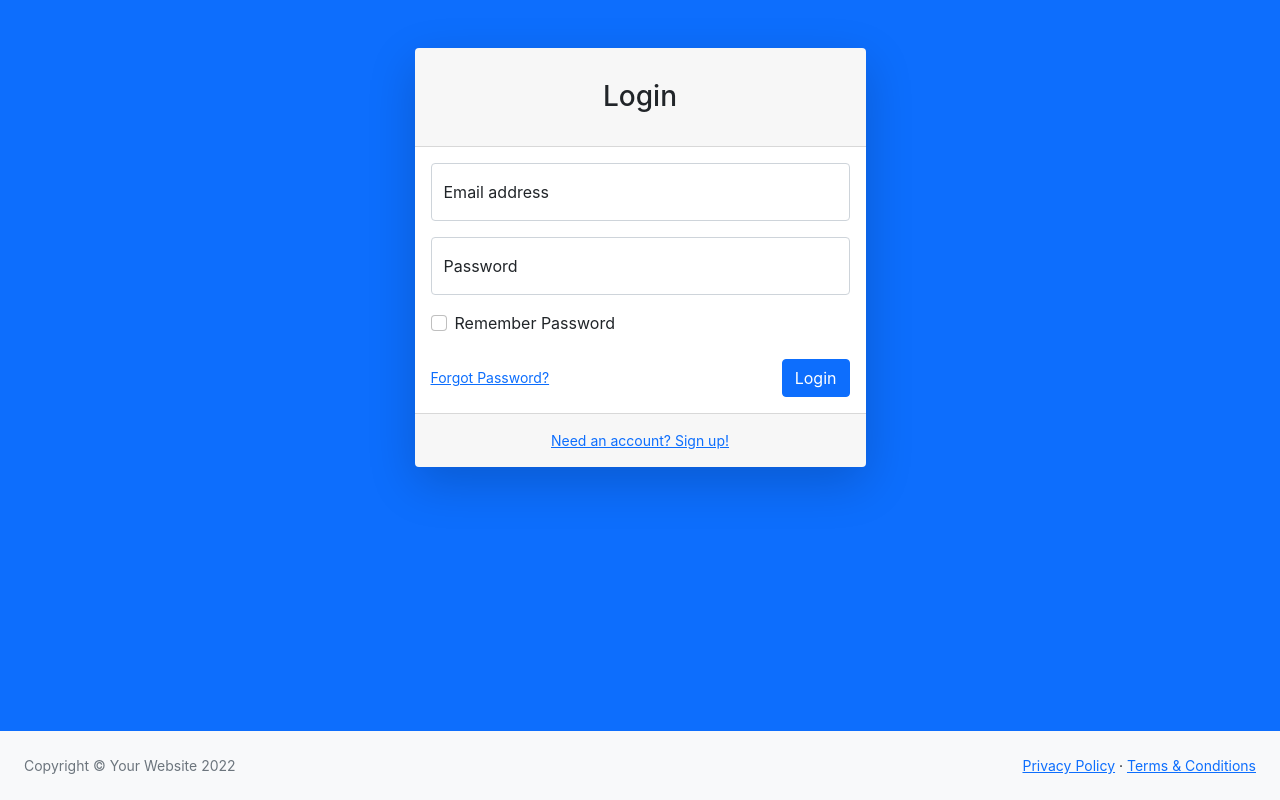
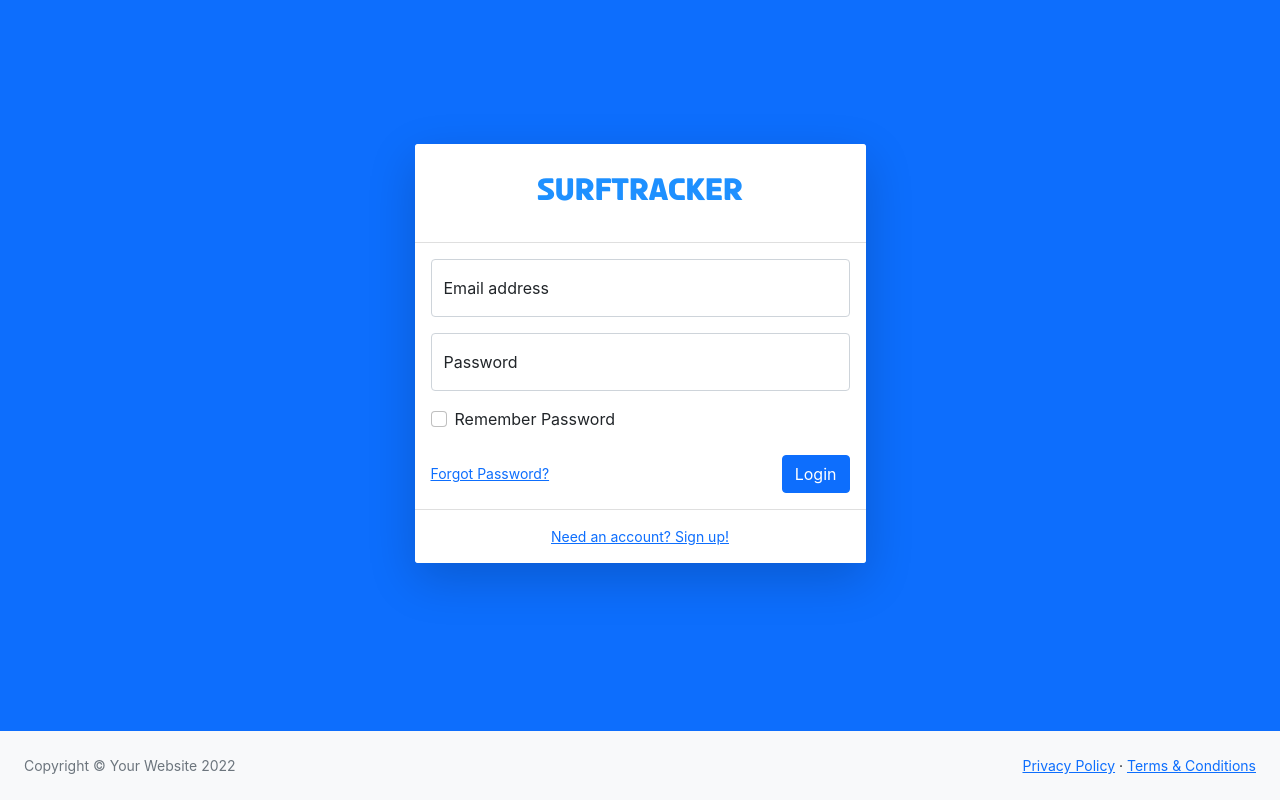
Before and after one commit to filpedias/SurfTracker, a Django app: page /user/login/ in a window 1280 px wide. Run offline with Django 4.2, Linux system fonts and the light colour scheme; some libraries are stand-ins or nearby versions.

Commit message:
fix #2 login page

```diff
--- a/static/css/home.css
+++ b/static/css/home.css
@@ -23,6 +23,7 @@
 .navbar-brand {
   padding-top: 0.6125rem;
   font-family: "Apple Tea";
+  color: dodgerblue;
 }
 
 .navbar-bg {
--- /dev/null
+++ b/static/css/login.css
@@ -0,0 +1,10 @@
+
+@font-face {
+    font-family: "Apple Tea";
+    src: url(/static/fonts/AppleTea-z8R1a.ttf);
+
+}
+.logo-font {
+    font-family: "Apple Tea";
+    color: dodgerblue;
+}
--- a/templates/home.html
+++ b/templates/home.html
@@ -25,7 +25,7 @@
         <nav class="sb-topnav navbar navbar-expand navbar-bg">
             <div class="navbar-content">
               <!-- Navbar Brand-->
-              <a class="navbar-brand" href="index.html">SurfTracker</a>
+              <a class="navbar-brand" href="/">SurfTracker</a>
 
               <!-- Navbar-->
               <ul class="navbar-nav">
--- a/templates/login.html
+++ b/templates/login.html
@@ -7,8 +7,11 @@
         <meta name="viewport" content="width=device-width, initial-scale=1, shrink-to-fit=no" />
         <meta name="description" content="" />
         <meta name="author" content="" />
-        <title>Login - SB Admin</title>
+        <title>Login | SurfTracker</title>
         <link href="{% static 'css/styles.css' %}" rel="stylesheet" />
+        <link href="{% static 'css/home.css' %}" rel="stylesheet" />
+        <link href="{% static 'css/login.css' %}" rel="stylesheet" />
+
         <script src="https://use.fontawesome.com/releases/v6.1.0/js/all.js" crossorigin="anonymous"></script>
     </head>
     <body class="bg-primary">
@@ -16,10 +19,12 @@
             <div id="layoutAuthentication_content">
                 <main>
                     <div class="container">
-                        <div class="row justify-content-center">
-                            <div class="col-lg-5">
+                        <div class="row justify-content-center mt-5">
+                            <div class="col-lg-5 mt-5">
                                 <div class="card shadow-lg border-0 rounded-lg mt-5">
-                                    <div class="card-header"><h3 class="text-center font-weight-light my-4">Login</h3></div>
+                                    <div class="card-header w-100">
+                                        <h3 class="text-center font-weight-light my-4 w-100 logo-font">SurfTracker</h3>
+                                    </div>
                                     <div class="card-body">
                                         <form role="form" method="post">
                                             {% csrf_token %}
```
